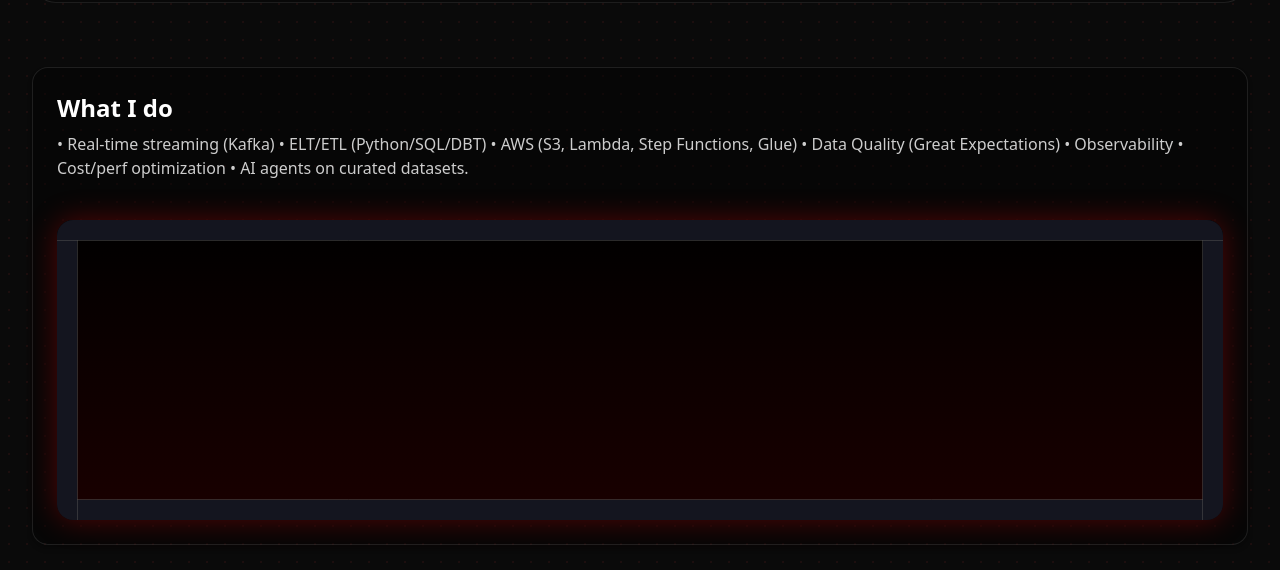
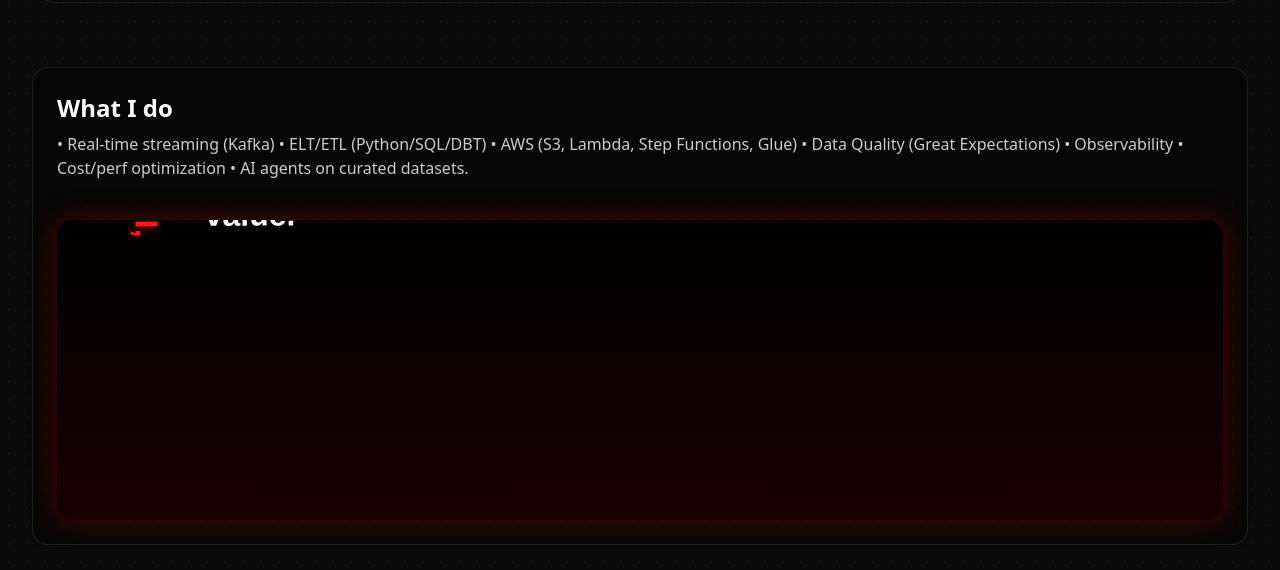
Before and after one commit to sandeep1655/cinematic-portfolio, a Next.js app: page / in a window 1280 px wide. Shown: the part 707-1277 px from the top of the page. Built offline with nearby package versions, Linux system fonts and the light colour scheme.

Commit message:
updated borders

```diff
--- a/app/page.tsx
+++ b/app/page.tsx
@@ -25,10 +25,11 @@ export default function HomePage() {
   text="Delivering advanced Data, AI, Cloud, AWS, and Snowflake solutions that transform raw data into business value."
   highlightWords={["Data", "AI", "Cloud", "AWS", "Snowflake"]}
   trigger="scroll"
-  gravity={1.2}  // ✅ makes the fall visible
+  gravity={1.1}
   fontSize="2rem"
   mouseConstraintStiffness={0.9}
 />
+
 
         </div>
       </AnimatedSection>
--- a/components/FallingText.css
+++ b/components/FallingText.css
@@ -19,13 +19,16 @@
 }
 
 .word {
-  position: absolute; /* ✅ allows free movement */
+  position: absolute;
   display: inline-block;
   margin: 0;
   user-select: none;
   transform: translate(-50%, -50%);
   left: 50%;
   top: 50%;
+  z-index: 10; /* ✅ ensures text is above canvas */
+  color: #ffffff;
+  font-weight: 600;
 }
 
 .highlighted {
@@ -38,7 +41,8 @@
   position: absolute;
   top: 0;
   left: 0;
-  z-index: 0;
+  z-index: -1; /* ✅ move canvas behind text */
   width: 100%;
   height: 100%;
+  pointer-events: none; /* ✅ keeps text interactive */
 }
--- a/components/FallingText.tsx
+++ b/components/FallingText.tsx
@@ -4,7 +4,7 @@ import { useRef, useState, useEffect } from 'react';
 import Matter from 'matter-js';
 import './FallingText.css';
 
-// ✅ Strongly typed props for TypeScript
+// ✅ Strongly typed props
 interface FallingTextProps {
   className?: string;
   text?: string;
@@ -28,14 +28,14 @@ const FallingText: React.FC<FallingTextProps> = ({
   wireframes = false,
   gravity = 1.1,
   mouseConstraintStiffness = 0.3,
-  fontSize = '1rem',
+  fontSize = '1.2rem',
 }) => {
   const containerRef = useRef<HTMLDivElement>(null);
   const textRef = useRef<HTMLDivElement>(null);
   const canvasContainerRef = useRef<HTMLDivElement>(null);
   const [effectStarted, setEffectStarted] = useState(false);
 
-  // ✅ Highlight words
+  // ✅ Highlight selected words
   useEffect(() => {
     if (!textRef.current) return;
     const words = text.split(' ');
@@ -50,7 +50,7 @@ const FallingText: React.FC<FallingTextProps> = ({
     textRef.current.innerHTML = newHTML;
   }, [text, highlightWords, highlightClass]);
 
-  // ✅ Trigger behavior
+  // ✅ Control when animation starts
   useEffect(() => {
     if (trigger === 'auto') {
       setEffectStarted(true);
@@ -71,10 +71,12 @@ const FallingText: React.FC<FallingTextProps> = ({
     }
   }, [trigger]);
 
-  // ✅ Matter.js animation
+  // ✅ Matter.js physics
   useEffect(() => {
     if (!effectStarted) return;
 
+    // Delay ensures DOM spans render before physics starts
+    const timeout = setTimeout(() => {
       const { Engine, Render, World, Bodies, Runner, Mouse, MouseConstraint, Body } = Matter;
 
       const containerRect = containerRef.current!.getBoundingClientRect();
@@ -97,7 +99,7 @@ const FallingText: React.FC<FallingTextProps> = ({
         },
       });
 
-    // ✅ Walls (inside the container)
+      // ✅ Walls inside the container
       const wallThickness = 20;
       const walls = [
         Bodies.rectangle(width / 2, height - wallThickness / 2, width, wallThickness, {
@@ -122,7 +124,7 @@ const FallingText: React.FC<FallingTextProps> = ({
         }),
       ];
 
-    // ✅ Convert NodeList safely
+      // ✅ Create bodies for each word
       const wordSpans = textRef.current!.querySelectorAll('.word');
       const wordBodies = Array.from(wordSpans).map((elem) => {
         const el = elem as HTMLElement;
@@ -153,7 +155,7 @@ const FallingText: React.FC<FallingTextProps> = ({
       });
       render.mouse = mouse;
 
-    // ✅ Add to world
+      // ✅ Add all objects
       World.add(engine.world, [...walls, mouseConstraint, ...wordBodies.map((wb) => wb.body)]);
 
       const runner = Runner.create();
@@ -184,6 +186,9 @@ const FallingText: React.FC<FallingTextProps> = ({
         World.clear(engine.world, false);
         Engine.clear(engine);
       };
+    }, 100); // delay for visibility
+
+    return () => clearTimeout(timeout);
   }, [effectStarted, gravity, wireframes, backgroundColor, mouseConstraintStiffness]);
 
   // ✅ Manual trigger
```
Lines whose indentation alone changed are shown as unchanged.
